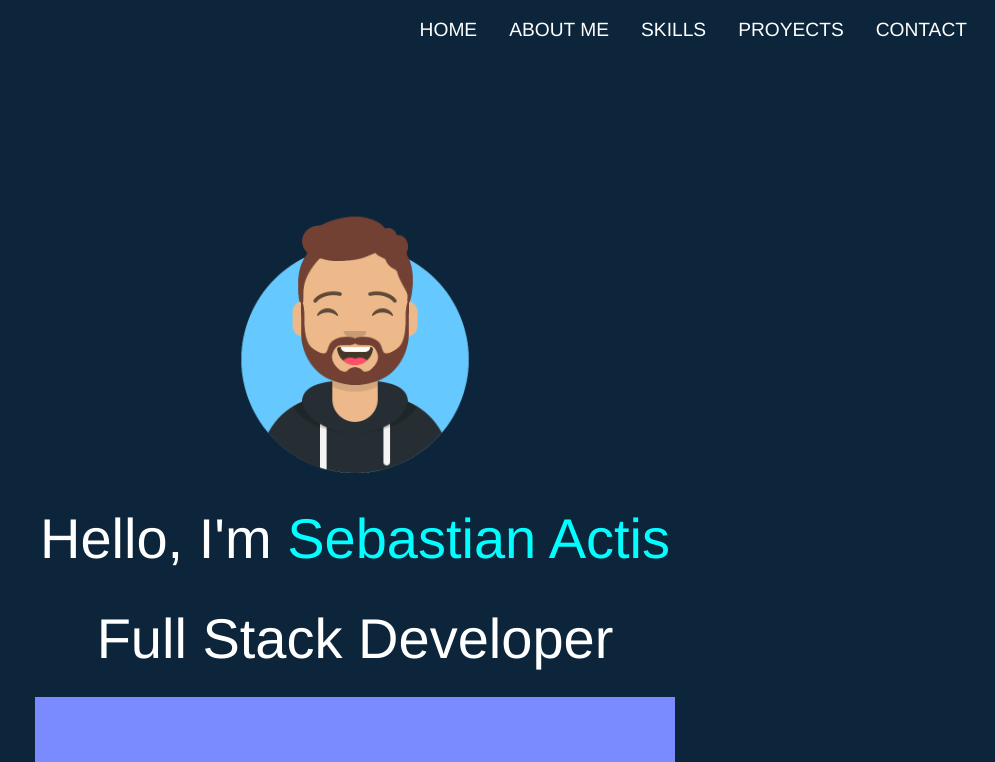
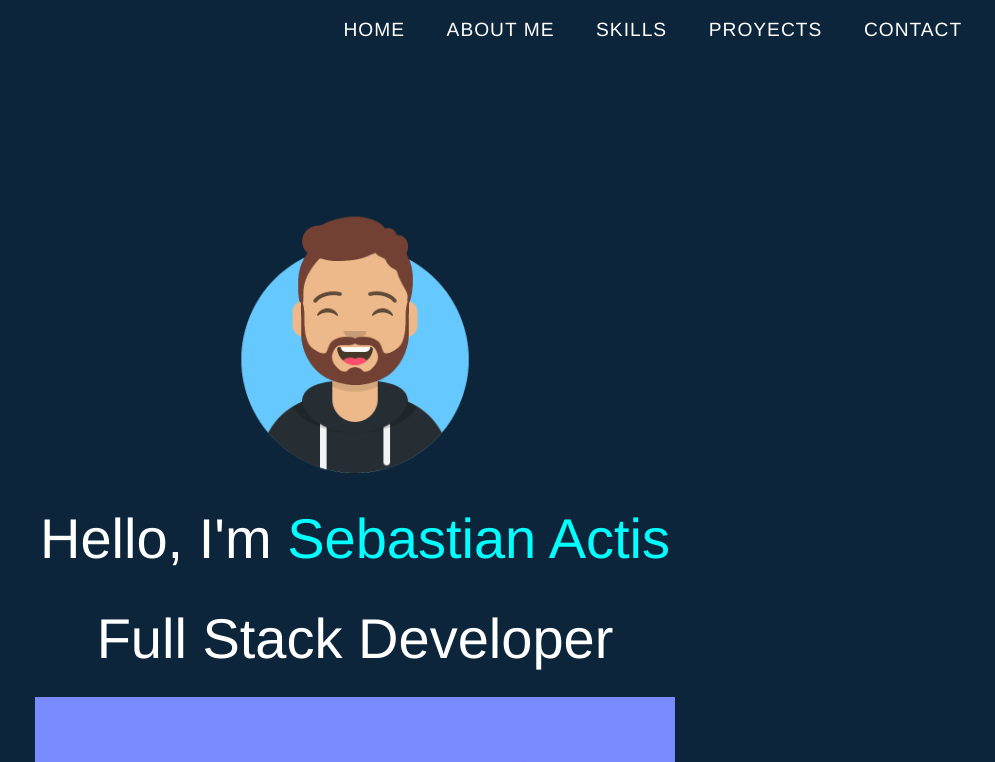
Before and after one commit to sebaactis/portfolio, a React (Create React App) app: page / in a window 1280 px wide. Shown: the top 762 px of the page, without its empty margins (285-1280 px from the left). Built offline with nearby package versions, Linux system fonts and the light colour scheme.

Commit message:
+ efectos

```diff
--- a/src/components/Main/Main.jsx
+++ b/src/components/Main/Main.jsx
@@ -4,8 +4,8 @@ import imgCode from "../../img/code.jpg"
 
 const Main = () => {
     return (
-        <div className="main">
-            <img src={img} width="250" alt="avatar" />
+        <div className="main" id="home">
+            <img src={img} width="250" alt="avatar"  />
             <p className="mainHello"> Hello, I'm <span className="nameMain"> Sebastian Actis </span></p>
             <p className="mainFullStack"> Full Stack Developer</p>
             <img src={imgCode} width="50%"  alt="avatar" id="about" />
--- a/src/components/Navbar/NavBar.jsx
+++ b/src/components/Navbar/NavBar.jsx
@@ -8,13 +8,14 @@ const NavBar = () => {
                     <span className="navbar-toggler-icon"></span>
                 </button>
                 <div className="collapse links navbar-collapse justify-content-end" id="navbarNavAltMarkup">
-                    <div className="navbar-nav">
-                        <a className="nav-link" href="#">HOME</a>
-                        <a className="nav-link" href="#about">ABOUT ME</a>
-                        <a className="nav-link" href="#skills">SKILLS</a>
-                        <a className="nav-link" href="#proyects">PROYECTS</a>
-                        <a className="nav-link" href="#contact">CONTACT</a>
-                    </div>
+                    <ul className="navbar-nav">
+
+                        <li><a className="nav-link" href="#home">HOME</a></li>
+                        <li><a className="nav-link" href="#about">ABOUT ME</a></li>
+                        <li><a className="nav-link" href="#skills">SKILLS</a></li>
+                        <li><a className="nav-link" href="#proyects">PROYECTS</a></li>
+                        <li><a className="nav-link" href="#contact">CONTACT</a></li>
+                    </ul>
                 </div>
             </div>
         </nav>
--- a/src/components/Proyects/Proyects.jsx
+++ b/src/components/Proyects/Proyects.jsx
@@ -7,7 +7,7 @@ const Proyects = () => {
 
     <>
 
-      <h1 style={{ textAlign: "center", marginTop: "10rem", color: "white" }} id="proyects"> My Proyects </h1>
+      <h1 style={{ textAlign: "center", marginTop: "10rem", color: "white" }} id="proyects"> MY PROYECTS </h1>
       <section className="proyectSection">
 
         {
@@ -20,8 +20,8 @@ const Proyects = () => {
                     {proyect.description}
                   </p>
                   <div className="proyButtons">
-                    <button className="gitBtn"> Github </button>
-                    <button className="webBtn"> Website </button>
+                    <a href={proyect.linkgit} target="_blank" className="gitBtn"> GITHUB </a>
+                    <a href="#" className="webBtn"> Website </a>
                   </div>
                 </div>
 
--- a/src/components/Proyects/ProyectsObj.jsx
+++ b/src/components/Proyects/ProyectsObj.jsx
@@ -6,18 +6,21 @@ export const proyectsObj = [
     {
         img: winden,
         description: "Tienda de Velas Aromaticas. Realizado con HTML y CSS",
+        linkgit: "https://github.com/sebaactis/Winden-velas-Proyecto-Final-Coderhouse",
         id: 1
     },
 
     {
         img: cabaStore,
         description: "Tienda de articulos de consolas. Realizado con HTML, CSS y JS",
+        linkgit: "https://github.com/sebaactis/JavascriptCoderhouse",
         id: 2
     },
 
     {
         img: hamburguepedia,
         description: "Tienda de Hamburguesas. Realizado con REACT",
+        linkgit: "https://github.com/sebaactis/reactjs-hamburguepedia",
         id: 3
     },
 
--- a/src/scss/partials/_footer.scss
+++ b/src/scss/partials/_footer.scss
@@ -13,6 +13,12 @@
 
     a {
         color: #06ffead0;
+        transition: all 200ms ease-in-out;
+        transform: scale(1.4);
+    }
+
+    a:hover {
+        transform: scale(1.6);
     }
 
 }
--- a/src/scss/partials/_navbar.scss
+++ b/src/scss/partials/_navbar.scss
@@ -2,16 +2,41 @@ nav {
     .container-fluid {
         .links {
             .navbar-nav {
-                .nav-link {
+
+
+                li .nav-link {
+
+                    color: white;
                     font-size: 1.2rem;
-                    margin: 0 0.5rem;
-                    color: white;
-                    transition: all 1s ease-in-out;
+                    letter-spacing: 1px;
+                    position: relative;
+                    margin: 0 0.8rem;
+                    transition: color 0.2s ease-in-out;
                 }
 
-                .nav-link:hover {
-                    border: 2px double white;
+                li .nav-link:after {
+                    content: "";
+                    position: absolute;
+                    right: 0;
+                    bottom: 0;
+                    left: 0;
+                    height: 2px;
+                    width: 100%;
+                    background: dodgerblue;
+                    transform-origin: right;
+                    transform: scaleX(0);
+                    transition: transform 0.2s ease-in-out;
                 }
+
+                li .nav-link:hover:after {
+                    transform-origin: left;
+                    transform: scaleX(1);
+                }
+
+                li .nav-link:hover {
+                    color: dodgerblue;
+                }
+
             }
         }
     }
--- a/src/scss/partials/_proyects.scss
+++ b/src/scss/partials/_proyects.scss
@@ -19,7 +19,7 @@
             left: 0;
             bottom: 0;
             right: 0;
-            background-color: rgb(0, 0, 0);
+            background-color: rgba(0, 0, 0, 0.5);
             border-radius: 20px 20px 20px 20px / 15px 15px 15px 15px;
             transition: all 300ms ease-in-out;
             opacity: 0;
@@ -30,7 +30,7 @@
             text-align: center;
             color: white;
             font-size: 2rem;
-            background-color: rgb(0, 0, 0);
+            background-color: rgba(0, 0, 0, 0);
             transition: all 400ms ease-in-out;
         }
 
@@ -39,18 +39,20 @@
             display: flex;
             align-items: center;
             justify-content: center;
-            background-color: black;
+            background-color: rgba(0, 0, 0, 0);
             gap: 2rem;
         }
 
-        .proyectHov .proyButtons button {
+        .proyectHov .proyButtons a {
             border-radius: 15px 15px 15px 15px;
             padding: 0.5rem;
             background-color: #118b94;
+            color: white;
+            text-decoration: none;
             transition: all 400ms ease-in-out;
         }
 
-        .proyectHov .proyButtons button:hover {
+        .proyectHov .proyButtons a:hover {
             background-color: #00cedd;
             color: white;
         }
--- a/src/scss/partials/_skills.scss
+++ b/src/scss/partials/_skills.scss
@@ -9,8 +9,9 @@
 .skillsContainer {
     display: grid;
     grid-template-columns: 1fr 1fr 1fr 1fr;
-    gap: 0.5rem;
+    gap: 2rem;
     margin-top: 6rem;
+
 
 
     .cards {
@@ -23,7 +24,7 @@
         border-radius: 1rem;
         border: rgba(255, 255, 255, 0.226) solid 2px;
         background-color: rgba(255, 255, 255, 0.075);
-        z-index: 1;
+        transition: all 200ms;
 
 
         .skillImg {
@@ -37,6 +38,10 @@
 
         }
 
+    }
 
+    .cards:hover {
+        transform: translateY(-10px);
     }
+
 }
```
